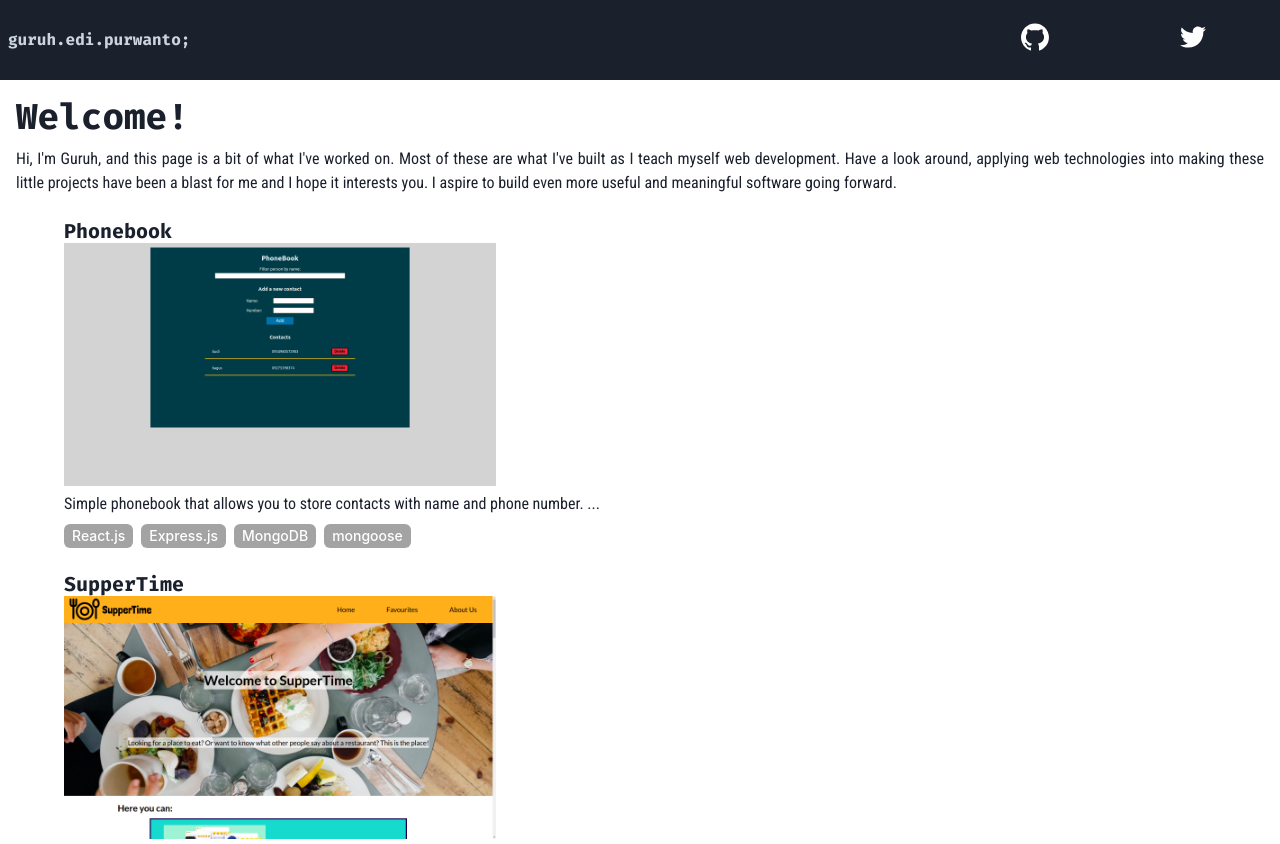
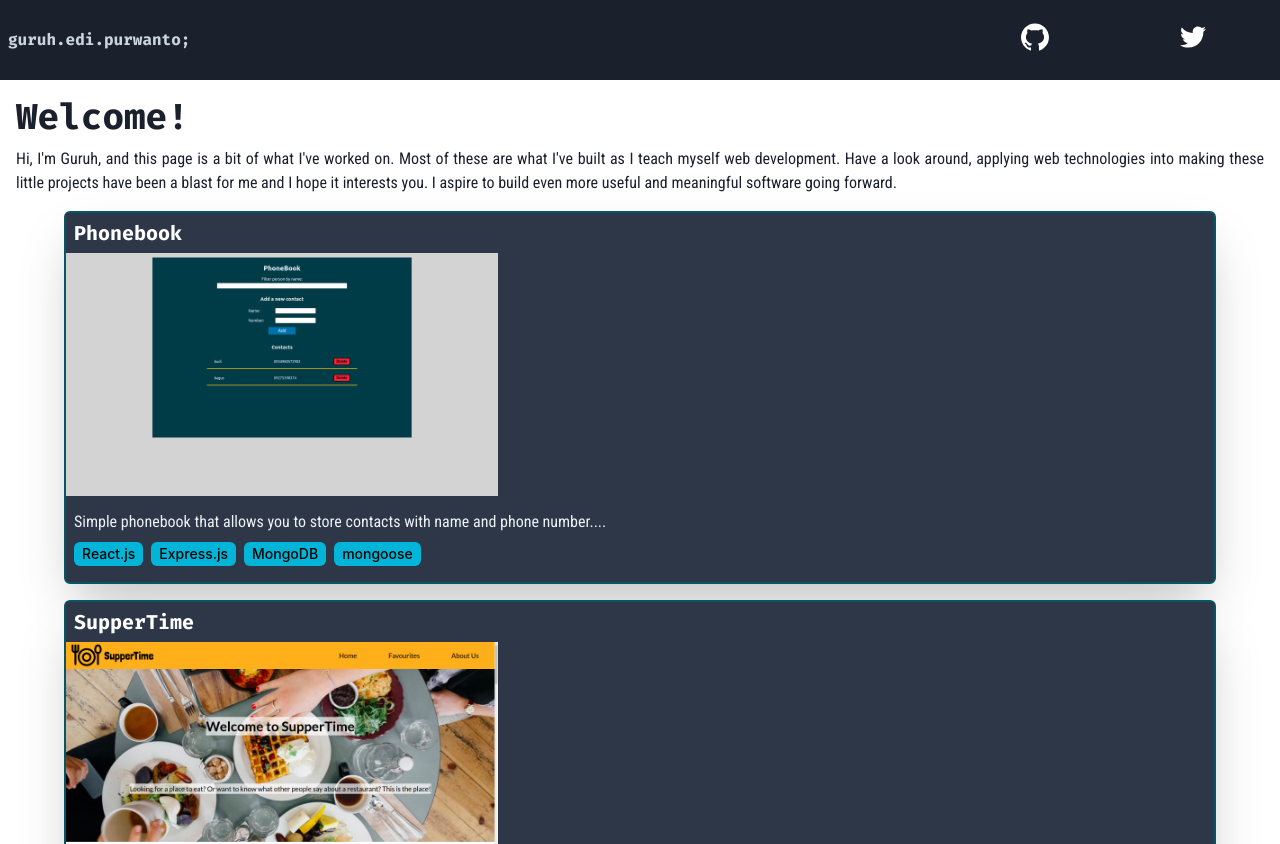
Before and after one commit to nagaremono/portfolio-v2, a Next.js app: page / in a window 1280 px wide. Shown: the top 844 px of the page. Built offline with nearby package versions, Linux system fonts and the light colour scheme.

Commit message:
modify project card look

```diff
--- a/src/components/ProjectCard.tsx
+++ b/src/components/ProjectCard.tsx
@@ -15,14 +15,32 @@ export const ProjectCard: React.FC<ProjectCardProps> = ({ project }) => {
   const toggleHover = () => setIsHover((prev) => !prev);
 
   return (
-    <Box width="90%" py={2} mx="auto">
-      <Heading as="h3" fontSize="xl" fontFamily="fira">
+    <Box
+      width="90%"
+      pb={2}
+      mx="auto"
+      boxShadow="2xl"
+      rounded="md"
+      border="2px"
+      borderColor="cyan.900"
+      backgroundColor="gray.700"
+      color="gray.100"
+    >
+      <Heading
+        as="h3"
+        fontSize="xl"
+        fontFamily="fira"
+        p={2}
+        backgroundColor="gray.700"
+        color="white"
+      >
         {project.name}
       </Heading>
       <Box
         onMouseEnter={toggleHover}
         onMouseLeave={toggleHover}
         position="relative"
+        mb={2}
       >
         <Box
           _hover={{
@@ -62,18 +80,20 @@ export const ProjectCard: React.FC<ProjectCardProps> = ({ project }) => {
           </Flex>
         )}
       </Box>
+      <Box px={2}>
         <Text fontFamily="roboto">
-        {project.description.slice(0, 100) + '...'}
+          {project.description.slice(0, 100).trim() + '...'}
         </Text>
         <Flex mt={2} wrap="wrap">
           {project.stack.map((s, idx) => {
             return (
               <Tag
                 key={`${idx}${s}`}
-              colorScheme="blackAlpha"
                 variant="solid"
                 mr={2}
                 mb={2}
+                backgroundColor="cyan.500"
+                color="black"
               >
                 {s}
               </Tag>
@@ -81,5 +101,6 @@ export const ProjectCard: React.FC<ProjectCardProps> = ({ project }) => {
           })}
         </Flex>
       </Box>
+    </Box>
   );
 };
--- a/src/components/ProjectsGallery.tsx
+++ b/src/components/ProjectsGallery.tsx
@@ -4,7 +4,7 @@ import { projects } from '../projects';
 
 export const ProjectsGallery: React.FC = () => {
   return (
-    <Grid>
+    <Grid rowGap={4}>
       {projects.map((project) => (
         <ProjectCard key={project.id} project={project} />
       ))}
```
Lines whose indentation alone changed are shown as unchanged.
